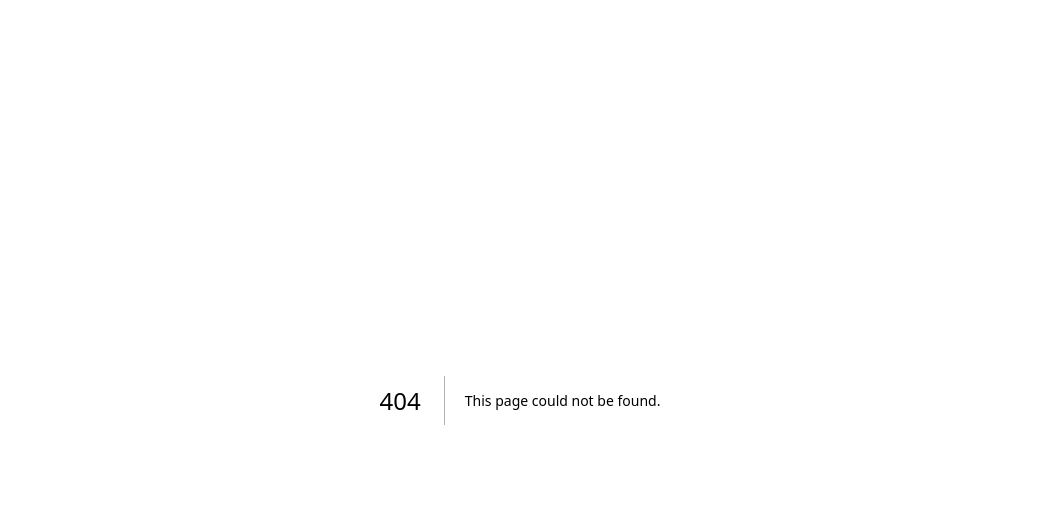
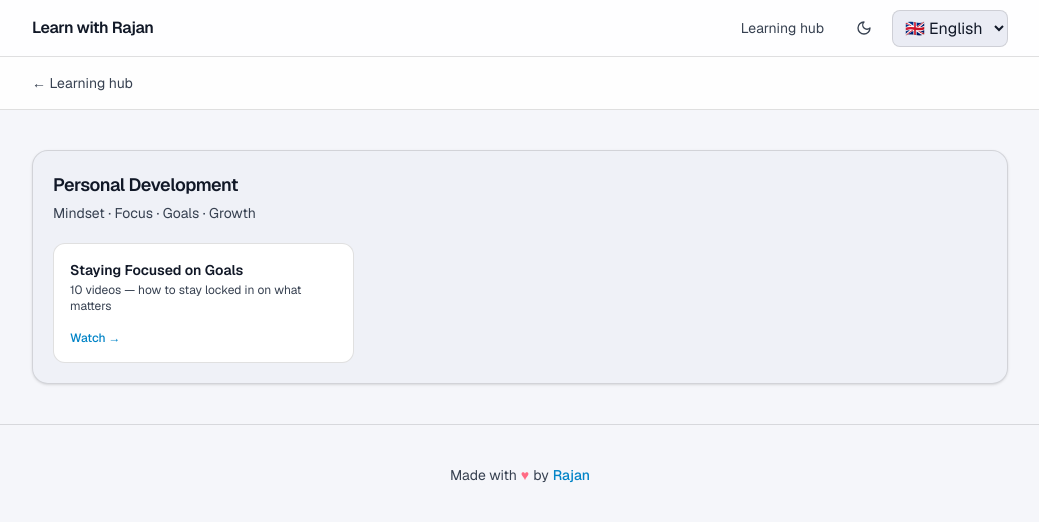
Before and after one commit to rznmgr630/learnwithrajan, a Next.js app: page /learn/personal-development in a window 1280 px wide. Before the commit this address had no page. Shown: the top 522 px of the page, without its empty margins (120-1159 px from the left). Built offline with nearby package versions, Linux system fonts and the light colour scheme.

Commit message:
feat: add Personal Development section with Focus & Goals video collection

```diff
--- /dev/null
+++ b/app/learn/focus-goals/page.tsx
@@ -0,0 +1,5 @@
+import { FocusGoalsPage } from "@/components/learn/FocusGoalsPage";
+
+export default function FocusGoalsRoute() {
+  return <FocusGoalsPage />;
+}
--- /dev/null
+++ b/app/learn/personal-development/page.tsx
@@ -0,0 +1,5 @@
+import { PersonalDevelopmentTracks } from "@/components/learn/PersonalDevelopmentTracks";
+
+export default function PersonalDevelopmentPage() {
+  return <PersonalDevelopmentTracks />;
+}
--- /dev/null
+++ b/components/learn/FocusGoalsPage.tsx
@@ -0,0 +1,102 @@
+"use client";
+
+import { LearnBackNav } from "@/components/learn/LearnBackNav";
+
+type Video = {
+  id: string;
+  label: string;
+};
+
+const VIDEOS: Video[] = [
+  { id: "Z4F7SAknzhw", label: "Video 1" },
+  { id: "ZzeXMOawZBo", label: "Video 2" },
+  { id: "SU3DRpmW5qM", label: "Video 3" },
+  { id: "t260757b_vU", label: "Video 4" },
+  { id: "W6WUR9L_MOo", label: "Video 5" },
+  { id: "VjyDi69NbVc", label: "Video 6" },
+  { id: "678t3Dxl14M", label: "Video 7" },
+  { id: "U2w7SQ7NEUQ", label: "Video 8" },
+  { id: "GiWdNoebaak", label: "Video 9" },
+  { id: "nzPj65UGEGo", label: "Video 10" },
+];
+
+export function FocusGoalsPage() {
+  return (
+    <div>
+      {/* Back nav */}
+      <div className="border-b border-[var(--border)] bg-[color-mix(in_oklab,var(--surface)_85%,transparent)]">
+        <div className="mx-auto flex max-w-5xl items-center gap-4 px-4 py-4 sm:px-6">
+          <LearnBackNav href="/learn/personal-development" labelKey="learn.back" />
+        </div>
+      </div>
+
+      {/* Hero */}
+      <div className="relative overflow-hidden border-b border-[var(--border)]">
+        <div
+          aria-hidden
+          className="pointer-events-none absolute -right-16 -top-16 h-56 w-56 rounded-full bg-[var(--glow)] blur-3xl"
+        />
+        <div className="mx-auto max-w-5xl px-4 py-12 sm:px-6">
+          <span className="inline-flex items-center gap-1.5 rounded-full border border-[var(--border)] bg-[var(--elevated)] px-3 py-1 text-xs font-medium text-[var(--muted)]">
+            <span className="h-1.5 w-1.5 rounded-full bg-[var(--accent)]" />
+            Personal Development
+          </span>
+          <h1 className="mt-3 text-3xl font-semibold tracking-tight text-[var(--text)] sm:text-4xl">
+            How do you stay so focused on your goals?
+          </h1>
+          <p className="mt-2 max-w-lg text-[var(--muted)]">
+            A curated collection of videos on focus, discipline, and staying locked in on what matters.
+          </p>
+          <div className="mt-6 flex items-center gap-2 rounded-xl border border-[var(--border)] bg-[var(--surface)] px-4 py-2 w-fit">
+            <span className="font-mono text-xl font-bold text-[var(--accent)]">{VIDEOS.length}</span>
+            <span className="text-sm text-[var(--muted)]">videos</span>
+          </div>
+        </div>
+      </div>
+
+      {/* Video grid */}
+      <div className="mx-auto max-w-5xl px-4 py-10 sm:px-6">
+        <div className="grid gap-4 sm:grid-cols-2 lg:grid-cols-3">
+          {VIDEOS.map((v, i) => (
+            <a
+              key={v.id}
+              href={`https://www.youtube.com/watch?v=${v.id}`}
+              target="_blank"
+              rel="noopener noreferrer"
+              className="group relative overflow-hidden rounded-2xl border border-[var(--border)] bg-[var(--surface)] transition hover:border-[color-mix(in_oklab,var(--accent)_40%,var(--border))] hover:shadow-md"
+            >
+              {/* Thumbnail */}
+              <div className="relative aspect-video w-full overflow-hidden bg-[var(--elevated)]">
+                {/* eslint-disable-next-line @next/next/no-img-element */}
+                <img
+                  src={`https://img.youtube.com/vi/${v.id}/mqdefault.jpg`}
+                  alt={`Video ${i + 1}`}
+                  className="h-full w-full object-cover transition duration-300 group-hover:scale-105 group-hover:brightness-90"
+                />
+                {/* Play button overlay */}
+                <div className="absolute inset-0 flex items-center justify-center opacity-0 transition-opacity group-hover:opacity-100">
+                  <div className="flex h-12 w-12 items-center justify-center rounded-full bg-[var(--accent)] shadow-lg">
+                    <svg className="h-5 w-5 translate-x-0.5 text-white" fill="currentColor" viewBox="0 0 24 24">
+                      <path d="M8 5v14l11-7z" />
+                    </svg>
+                  </div>
+                </div>
+              </div>
+
+              {/* Card footer */}
+              <div className="flex items-center justify-between px-4 py-3">
+                <span className="text-xs font-semibold text-[var(--text)]">
+                  <span className="mr-2 font-mono text-[var(--faint)]">{String(i + 1).padStart(2, "0")}</span>
+                  Focus &amp; Goals
+                </span>
+                <span className="text-xs font-medium text-[var(--accent)] opacity-0 transition group-hover:opacity-100">
+                  Watch →
+                </span>
+              </div>
+            </a>
+          ))}
+        </div>
+      </div>
+    </div>
+  );
+}
--- a/components/learn/LearningHubCards.tsx
+++ b/components/learn/LearningHubCards.tsx
@@ -40,6 +40,16 @@ export function LearningHubCards() {
           {t("hub.category.cta")}
         </span>
       </Link>
+
+      <Link href="/learn/personal-development" className={learnHubCardClass}>
+        <h2 className="text-xl font-semibold tracking-tight text-[var(--text)] group-hover:text-[var(--accent)]">
+          {t("hub.sectionPersonalDev")}
+        </h2>
+        <p className="mt-2 text-sm text-[var(--muted)]">{t("hub.sectionPersonalDevHint")}</p>
+        <span className="mt-8 text-sm font-medium text-[var(--accent)] transition group-hover:brightness-110">
+          {t("hub.category.cta")}
+        </span>
+      </Link>
     </div>
   );
 }
--- /dev/null
+++ b/components/learn/PersonalDevelopmentTracks.tsx
@@ -0,0 +1,44 @@
+"use client";
+
+import Link from "next/link";
+import { LearnBackNav } from "@/components/learn/LearnBackNav";
+
+const subCardClass =
+  "group flex flex-col rounded-xl border border-[var(--border)] bg-[var(--surface)] p-4 transition hover:border-[color-mix(in_oklab,var(--accent)_40%,var(--border))] hover:bg-[var(--elevated)]";
+
+export function PersonalDevelopmentTracks() {
+  return (
+    <div>
+      <div className="border-b border-[var(--border)] bg-[color-mix(in_oklab,var(--surface)_85%,transparent)]">
+        <div className="mx-auto flex max-w-5xl items-center gap-4 px-4 py-4 sm:px-6">
+          <LearnBackNav href="/learn" labelKey="learn.back" />
+        </div>
+      </div>
+
+      <div className="mx-auto max-w-5xl px-4 py-10 sm:px-6">
+        <div className="rounded-2xl border border-[var(--border)] bg-[color-mix(in_oklab,var(--elevated)_50%,transparent)] p-5 shadow-sm">
+          <div className="mb-5">
+            <h2 className="text-lg font-semibold tracking-tight text-[var(--text)]">Personal Development</h2>
+            <p className="mt-1 text-sm text-[var(--muted)]">Mindset · Focus · Goals · Growth</p>
+          </div>
+
+          <div className="grid gap-4 sm:grid-cols-2 lg:grid-cols-3">
+            <Link href="/learn/focus-goals" className={subCardClass}>
+              <div>
+                <p className="text-sm font-semibold text-[var(--text)] group-hover:text-[var(--accent)]">
+                  Staying Focused on Goals
+                </p>
+                <p className="mt-0.5 line-clamp-2 text-xs text-[var(--muted)]">
+                  10 videos — how to stay locked in on what matters
+                </p>
+              </div>
+              <span className="mt-auto pt-4 text-xs font-medium text-[var(--accent)] transition group-hover:brightness-110">
+                Watch →
+              </span>
+            </Link>
+          </div>
+        </div>
+      </div>
+    </div>
+  );
+}
--- a/lib/i18n/catalog.ts
+++ b/lib/i18n/catalog.ts
@@ -602,6 +602,16 @@ export const UI_STRINGS = {
     en: "Image effects · Learning prompts",
     np: "इमेज इफेक्ट · सिकाइ प्रम्प्टहरू",
     jp: "画像エフェクト・学習プロンプト集",
+  },
+  "hub.sectionPersonalDev": {
+    en: "Personal Development",
+    np: "व्यक्तिगत विकास",
+    jp: "自己啓発",
+  },
+  "hub.sectionPersonalDevHint": {
+    en: "Mindset · Focus · Goals · Growth",
+    np: "मानसिकता · फोकस · लक्ष्य · विकास",
+    jp: "マインドセット・集中・目標・成長",
   },
   "hub.category.cta": {
     en: "Browse →",
```
